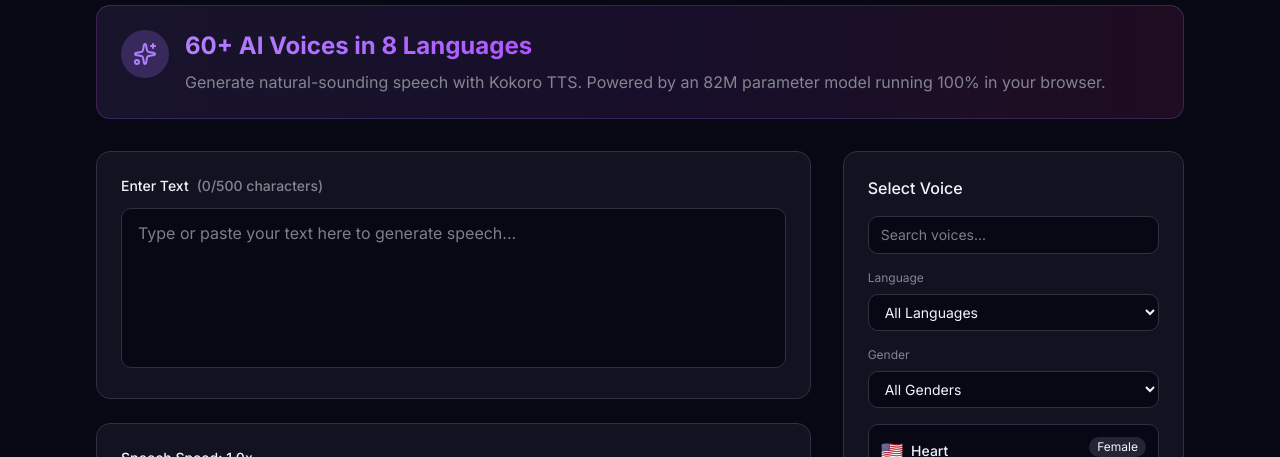
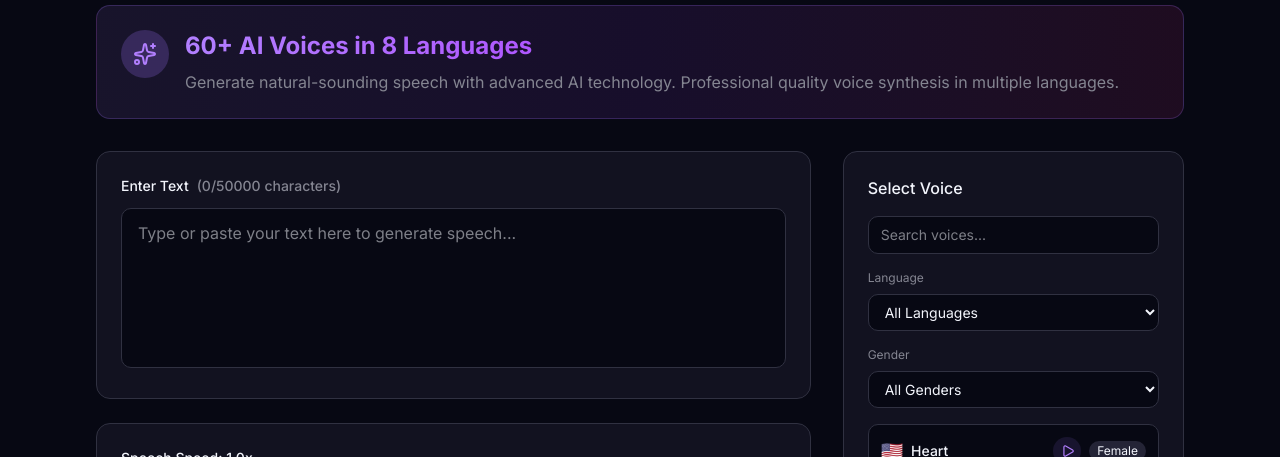
Before and after one commit to Sohaib-2/voice_cloner, a Next.js app: page / in a window 1280 px wide. Both pictures are taken after a click on the button "AI Voices". Shown: the part 343-800 px from the top of the page. Built offline with nearby package versions, Linux system fonts and the light colour scheme.

Commit message:
update the limit

```diff
--- a/components/tabs/AIVoicesTab.tsx
+++ b/components/tabs/AIVoicesTab.tsx
@@ -1,8 +1,8 @@
 "use client";
 
-import { useState, useEffect } from "react";
+import { useState } from "react";
 import { Sparkles, Play, Pause, Download, Loader2, Volume2, AlertCircle } from "lucide-react";
-import { useKokoroTTS, KOKORO_VOICES, type KokoroVoice } from "@/hooks/useKokoroTTS";
+import { useKokoroTTS, KOKORO_VOICES } from "@/hooks/useKokoroTTS";
 
 export default function AIVoicesTab() {
   const [text, setText] = useState("");
@@ -14,10 +14,12 @@
   const [filterLanguage, setFilterLanguage] = useState<string>("all");
   const [filterGender, setFilterGender] = useState<string>("all");
   const [searchQuery, setSearchQuery] = useState("");
+  const [previewVoice, setPreviewVoice] = useState<string | null>(null);
+  const [previewAudio, setPreviewAudio] = useState<HTMLAudioElement | null>(null);
 
   const { generateSpeech, isLoading, error, isInitialized, progress } = useKokoroTTS();
 
-  const maxChars = 500;
+  const maxChars = 50000;
   const languages = ["all", ...Array.from(new Set(KOKORO_VOICES.map(v => v.language)))];
   const genders = ["all", "Male", "Female"];
 
@@ -77,13 +79,51 @@
 
     const a = document.createElement('a');
     a.href = audioUrl;
-    a.download = `kokoro-tts-${selectedVoice}-${Date.now()}.wav`;
+    a.download = `voice-${selectedVoice}-${Date.now()}.wav`;
     document.body.appendChild(a);
     a.click();
     document.body.removeChild(a);
   };
 
   const selectedVoiceData = KOKORO_VOICES.find(v => v.id === selectedVoice);
+
+  const handlePreviewVoice = async (voiceId: string, e: React.MouseEvent) => {
+    e.stopPropagation();
+
+    // Stop any currently playing preview
+    if (previewAudio) {
+      previewAudio.pause();
+      setPreviewAudio(null);
+    }
+
+    // If clicking the same voice that's playing, just stop it
+    if (previewVoice === voiceId) {
+      setPreviewVoice(null);
+      return;
+    }
+
+    try {
+      setPreviewVoice(voiceId);
+      const voiceData = KOKORO_VOICES.find(v => v.id === voiceId);
+      const previewText = `Hello, I'm ${voiceData?.name}. This is how I sound.`;
+
+      const url = await generateSpeech(previewText, voiceId, 1.0);
+
+      const audio = new Audio(url);
+      setPreviewAudio(audio);
+
+      audio.addEventListener('ended', () => {
+        setPreviewVoice(null);
+        setPreviewAudio(null);
+        URL.revokeObjectURL(url);
+      });
+
+      audio.play();
+    } catch (err) {
+      console.error("Failed to preview voice:", err);
+      setPreviewVoice(null);
+    }
+  };
 
   return (
     <div className="space-y-8 animate-fadeIn">
@@ -98,13 +138,13 @@
               60+ AI Voices in 8 Languages
             </h2>
             <p className="text-muted-foreground">
-              Generate natural-sounding speech with Kokoro TTS. Powered by an 82M parameter model running 100% in your browser.
+              Generate natural-sounding speech with advanced AI technology. Professional quality voice synthesis in multiple languages.
             </p>
             {!isInitialized && progress > 0 && (
               <div className="mt-4">
                 <div className="flex items-center gap-2 text-sm text-muted-foreground mb-2">
                   <Loader2 className="w-4 h-4 animate-spin" />
-                  Loading model... {progress}%
+                  Initializing AI voices... {progress}%
                 </div>
                 <div className="w-full h-2 bg-muted rounded-full overflow-hidden">
                   <div
@@ -282,9 +322,8 @@
             {/* Voice List */}
             <div className="space-y-2 max-h-[600px] overflow-y-auto">
               {filteredVoices.map(voice => (
-                <button
+                <div
                   key={voice.id}
-                  onClick={() => setSelectedVoice(voice.id)}
                   className={`w-full text-left p-3 rounded-lg border transition-all ${
                     selectedVoice === voice.id
                       ? "bg-primary/10 border-primary"
@@ -292,16 +331,35 @@
                   }`}
                 >
                   <div className="flex items-start justify-between gap-2 mb-1">
-                    <div className="flex items-center gap-2">
+                    <button
+                      onClick={() => setSelectedVoice(voice.id)}
+                      className="flex items-center gap-2 flex-1 text-left"
+                    >
                       <span className="text-lg">{voice.flag}</span>
                       <span className="font-medium text-sm">{voice.name}</span>
+                    </button>
+                    <div className="flex items-center gap-2">
+                      <button
+                        onClick={(e) => handlePreviewVoice(voice.id, e)}
+                        disabled={isLoading}
+                        className="w-7 h-7 rounded-full bg-primary/10 hover:bg-primary/20 flex items-center justify-center transition-colors disabled:opacity-50"
+                        title="Preview voice"
+                      >
+                        {previewVoice === voice.id && isLoading ? (
+                          <Loader2 className="w-3.5 h-3.5 text-primary animate-spin" />
+                        ) : previewVoice === voice.id ? (
+                          <Pause className="w-3.5 h-3.5 text-primary" />
+                        ) : (
+                          <Play className="w-3.5 h-3.5 text-primary ml-0.5" />
+                        )}
+                      </button>
+                      <span className="text-xs px-2 py-0.5 bg-muted rounded-full">
+                        {voice.gender}
+                      </span>
                     </div>
-                    <span className="text-xs px-2 py-0.5 bg-muted rounded-full">
-                      {voice.gender}
-                    </span>
                   </div>
                   <p className="text-xs text-muted-foreground">{voice.description}</p>
-                </button>
+                </div>
               ))}
             </div>
 
```
